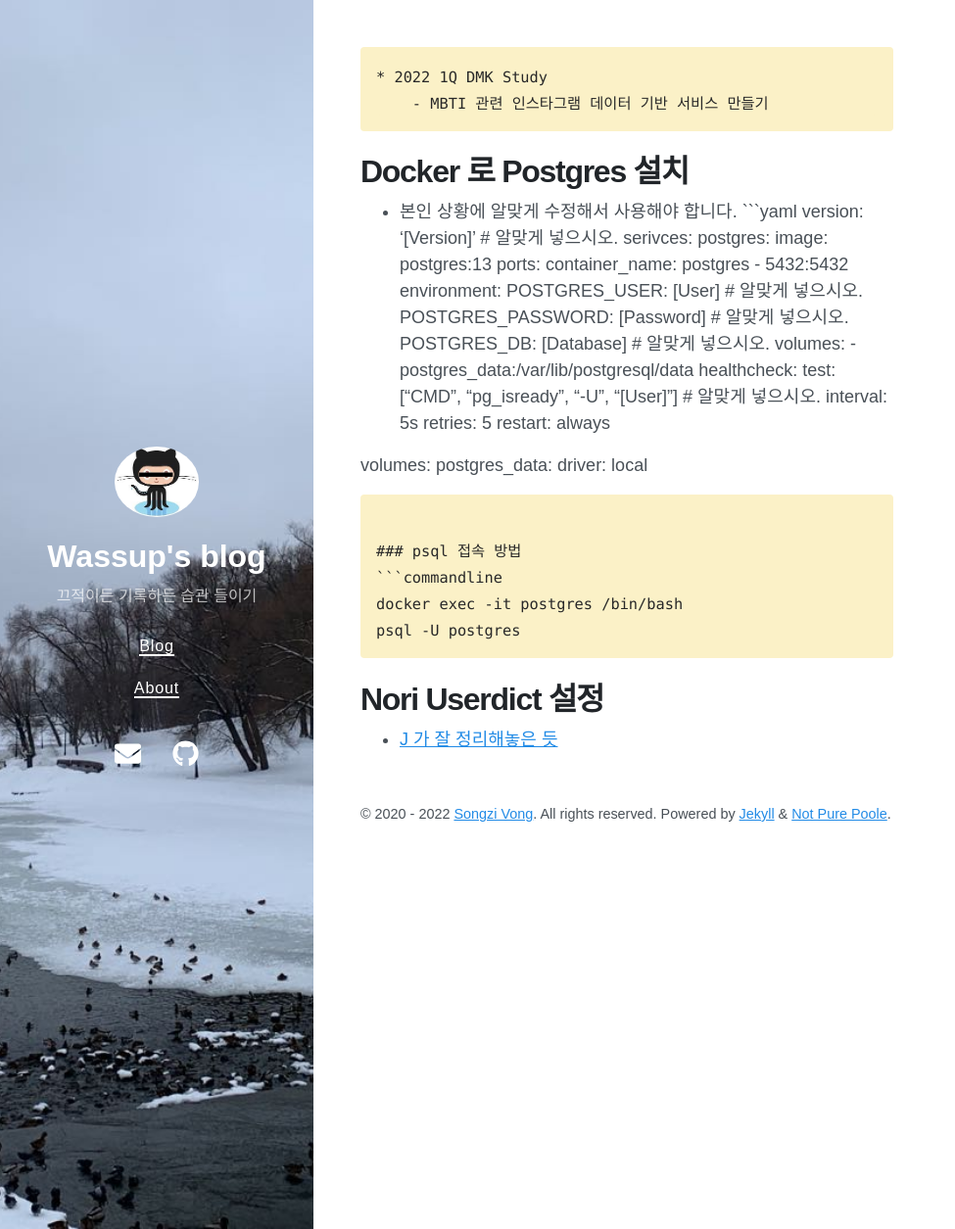
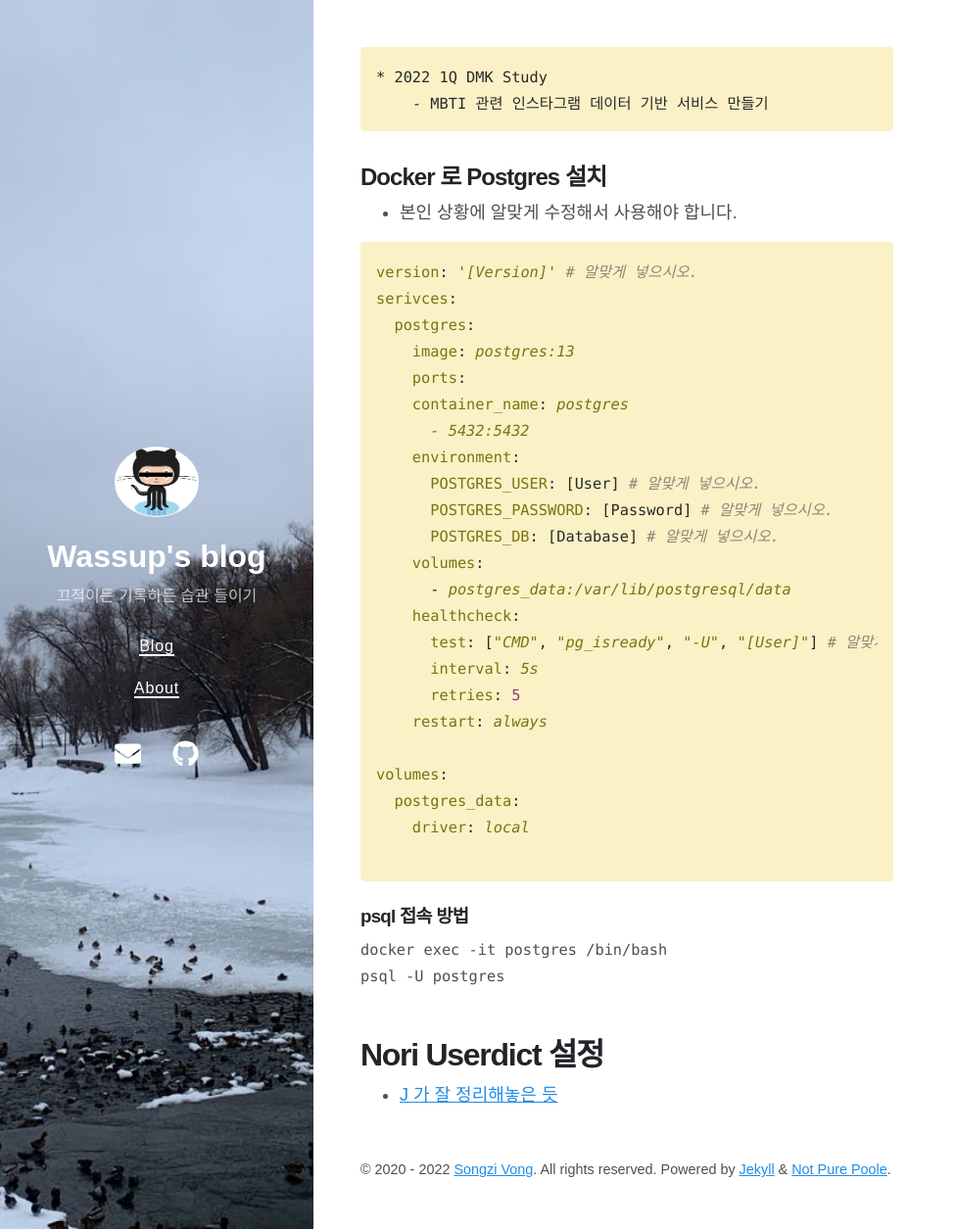
Before and after one commit to alstjq9295/blog, a Jekyll site: the page built from _posts/2022-03-14-1st.md, in a window 1280 px wide and 1255 px high. Shown: the whole window at 98% size, without its empty margins (0-975 px from the left). Built offline with Jekyll 4.4.1, drawn with Linux system fonts in a browser that asks for light colours; nearby versions of some CDN libraries.

Commit message:
2022-04-11 설정 변경 REVISE 2022-03-14-1st.md

````diff
--- a/_posts/2022-03-14-1st.md
+++ b/_posts/2022-03-14-1st.md
@@ -13,8 +13,9 @@ last_modified_at: 2022-03-14
 * 2022 1Q DMK Study
     - MBTI 관련 인스타그램 데이터 기반 서비스 만들기
 ```
-# Docker 로 Postgres 설치
+## Docker 로 Postgres 설치
 - 본인 상황에 알맞게 수정해서 사용해야 합니다.
+
 ```yaml
 version: '[Version]' # 알맞게 넣으시오.
 serivces:
````
